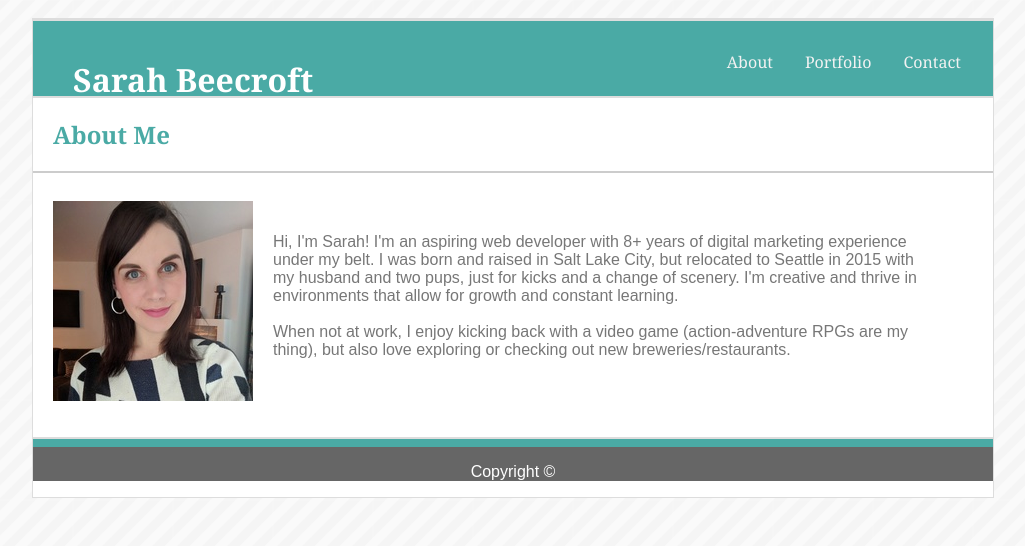
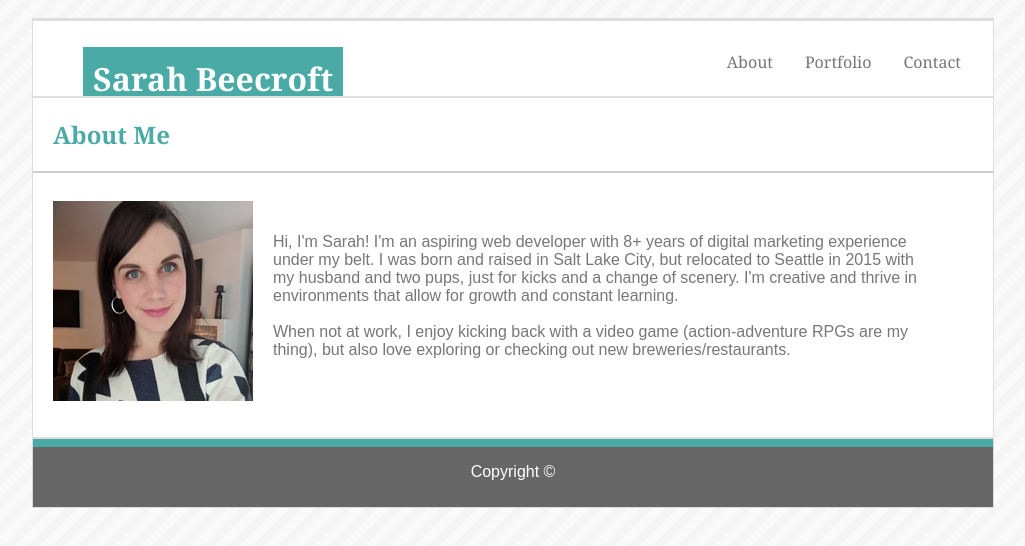
Before and after one commit to SarahMBeecroft/Basic-Portfolio, a plain HTML site: page index.html in a window 1280 px wide. Shown: the whole page, without its empty margins (127-1152 px from the left). Drawn offline with Linux system fonts and the light colour scheme.

Commit message:
Added color block behind h1, changed background color on topnav to white, updated formatting on footer

```diff
--- a/assets/css/style.css
+++ b/assets/css/style.css
@@ -21,7 +21,7 @@ header {
 /* navbar container */
 .topnav {
   overflow: hidden;
-  background-color: #4aaaa5;
+  background-color: white;
   font-family: Georgia, 'Times New Roman', Times, serif;
   border: 1px solid #dddddd;
   height: 75px;
@@ -32,7 +32,7 @@ header {
   float: right;
   width: 100%;
   display: inline-block;
-  color: #f2f2f2;
+  color: #777777;
   padding: 14px 16px;
   text-decoration: none;
   text-align: center;
@@ -52,10 +52,10 @@ ul {
 
 /* Makes h1 white and sets font*/
 h1 {
-  display: inline-block;
   color: white;
   font-family: font-family: Georgia, 'Times New Roman', Times, serif;
-  float:none;
+  padding: 10px;font-size:32px;background-color: #4aaaa5;color:#ffffff;
+  margin: 10px;
   }
 
 /* Makes h2 teal */
@@ -74,6 +74,7 @@ img {
     float: left;
   }
 
+/* Paragraph About Me*/
 .bio {
   margin: 10px;
   padding: 50px;
@@ -139,6 +140,7 @@ footer {
   background-color: #666666;
   border-top: 8px solid #4aaaa5;
   width: 960px;
+  padding-bottom: 10px;
 }
 
 #copyright {
--- a/index.html
+++ b/index.html
@@ -22,7 +22,7 @@
     <div class="topnav">
         <ul>
             <li style="float:left">
-                <h1>Sarah Beecroft</h1>
+                <h1><span>Sarah Beecroft</span></h1>
             </li>
             <li style="float:right"><a href="contact.html">Contact</a></li>
             <li style="float:right"><a href="portfolio.html">Portfolio</a></li>
```
